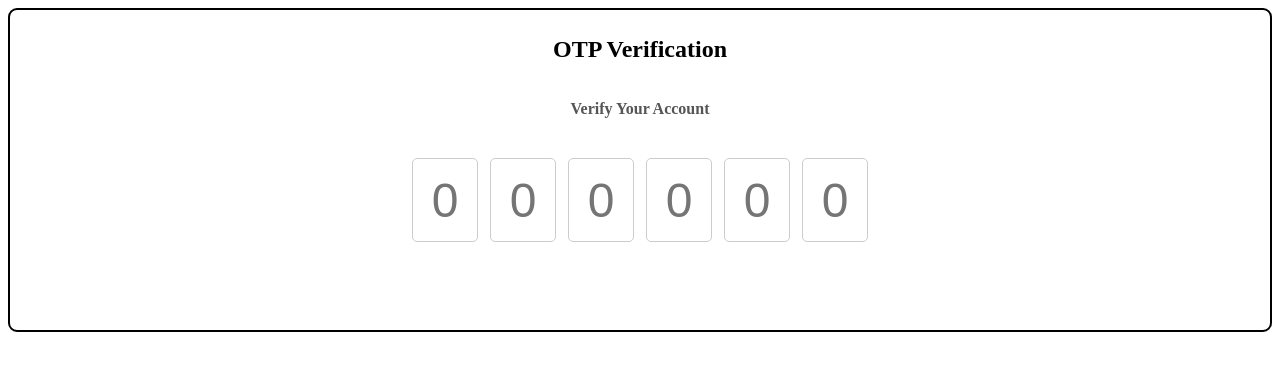
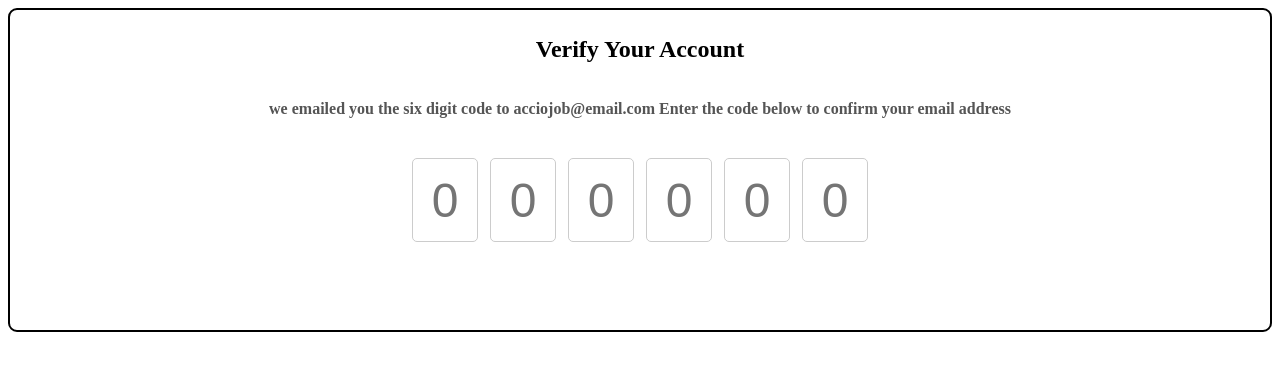
Before and after one commit to acciojob/OTP-SandeepDinodia, a website: page main.html in a window 1280 px wide. Drawn offline with Linux system fonts and the light colour scheme.

Commit message:
created a submission

```diff
--- a/main.html
+++ b/main.html
@@ -9,8 +9,8 @@
 <body>
 	<!-- the entire body must be written by student -->
 	<div id="main_container">
-	  <h1 id="verification_heading">OTP Verification</h1>
-    <h6 id="verification_subtext">Verify Your Account</h6>
+	  <h1 id="verification_heading">Verify Your Account</h1>
+    <h6 id="verification_subtext">we emailed you the six digit code to acciojob@email.com Enter the code below to confirm your email address</h6>
 
     <div class="code-container">
         <input id="code-1" class="code" type="text" maxlength="1" oninput="onCodeInput(0)" onkeydown="onBackspace(0,event)" placeholder='0'>
--- a/script.js
+++ b/script.js
@@ -8,3 +8,6 @@ function onBackspace(index,event){
 document.getElementsByClassName('code')[index-1].focus();
 	}
 }
+window.onload = function() {
+    document.getElementsByClassName('code')[0].focus();
+}
```
